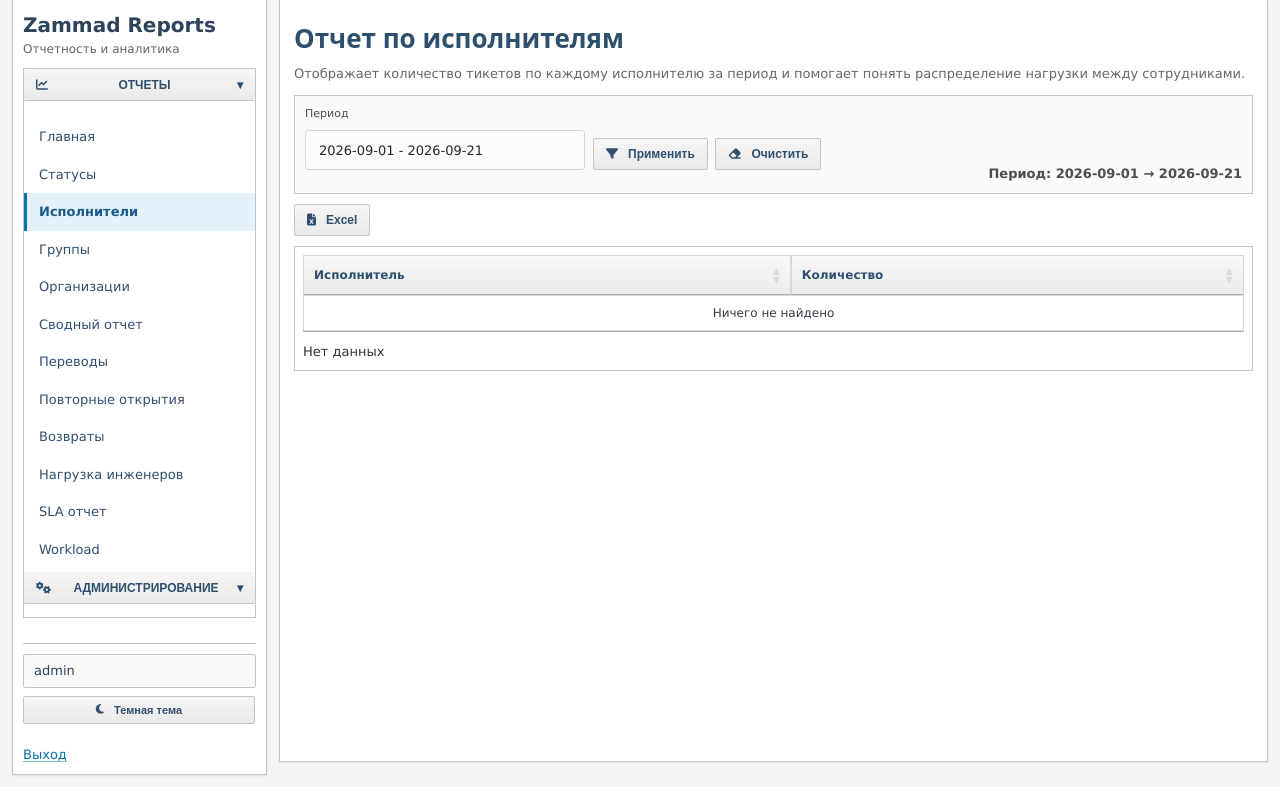
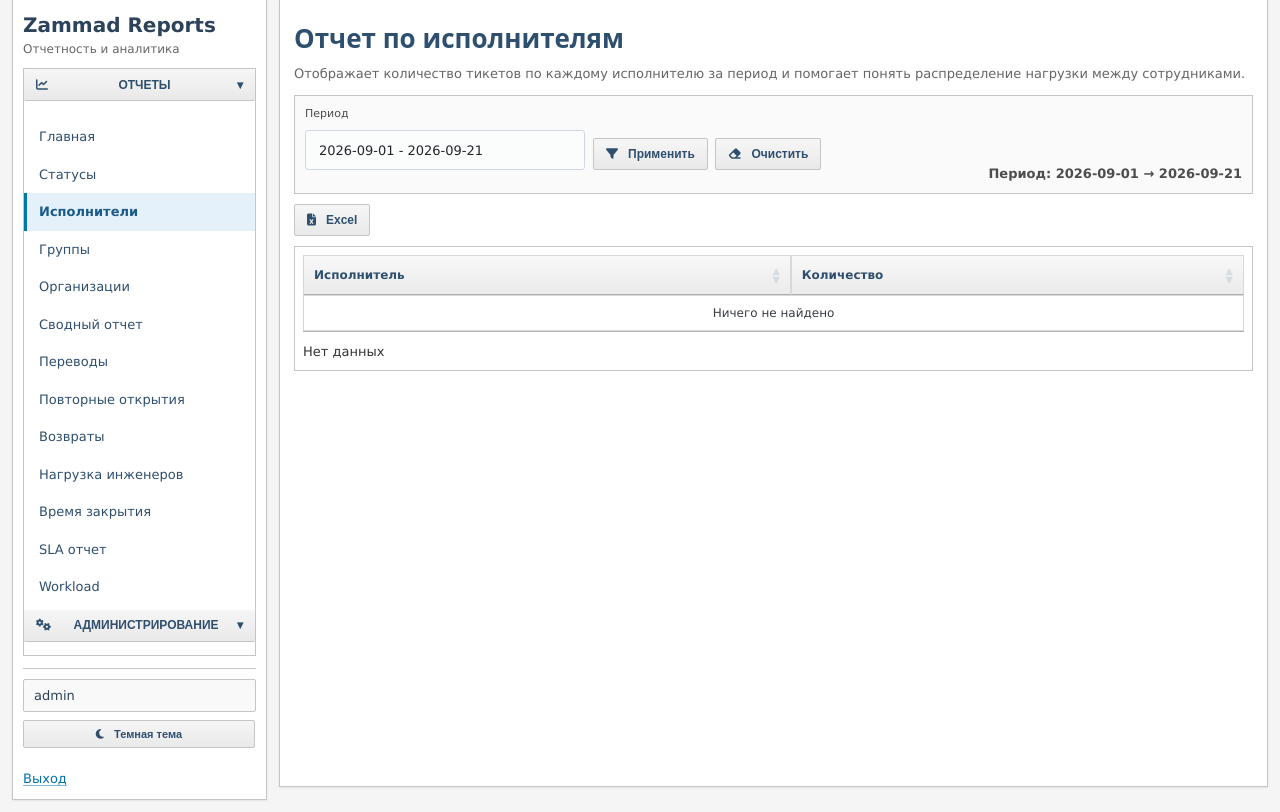
Before and after one commit to lekha100101/zammad-reports, a FastAPI app: page /reports/agents in a window 1280 px wide. Shown: the part 13-825 px from the top of the page. Before the commit the page ends 790 px from the top, so only its background shows below. Run offline with FastAPI, Linux system fonts and the light colour scheme; the visitor is signed in with stand-in values (Sample User, id 1); some libraries are stand-ins or nearby versions.

Commit message:
Add closure time report to navigation

```diff
--- a/app/templates/base.html
+++ b/app/templates/base.html
@@ -37,6 +37,7 @@
               <a href="/reports/reopened" class="menu-btn {% if request.url.path == '/reports/reopened' %}active{% endif %}">Повторные открытия</a>
               <a href="/reports/returns" class="menu-btn {% if request.url.path == '/reports/returns' %}active{% endif %}">Возвраты</a>
               <a href="/reports/engineer-workload" class="menu-btn {% if request.url.path == '/reports/engineer-workload' %}active{% endif %}">Нагрузка инженеров</a>
+              <a href="/reports/closure-time" class="menu-btn {% if request.url.path == '/reports/closure-time' %}active{% endif %}">Время закрытия</a>
               <a href="/reports/sla" class="menu-btn {% if request.url.path == '/reports/sla' %}active{% endif %}">SLA отчет</a>
               <a href="/reports/workload" class="menu-btn {% if request.url.path == '/reports/workload' %}active{% endif %}">Workload</a>
             </div>
```
